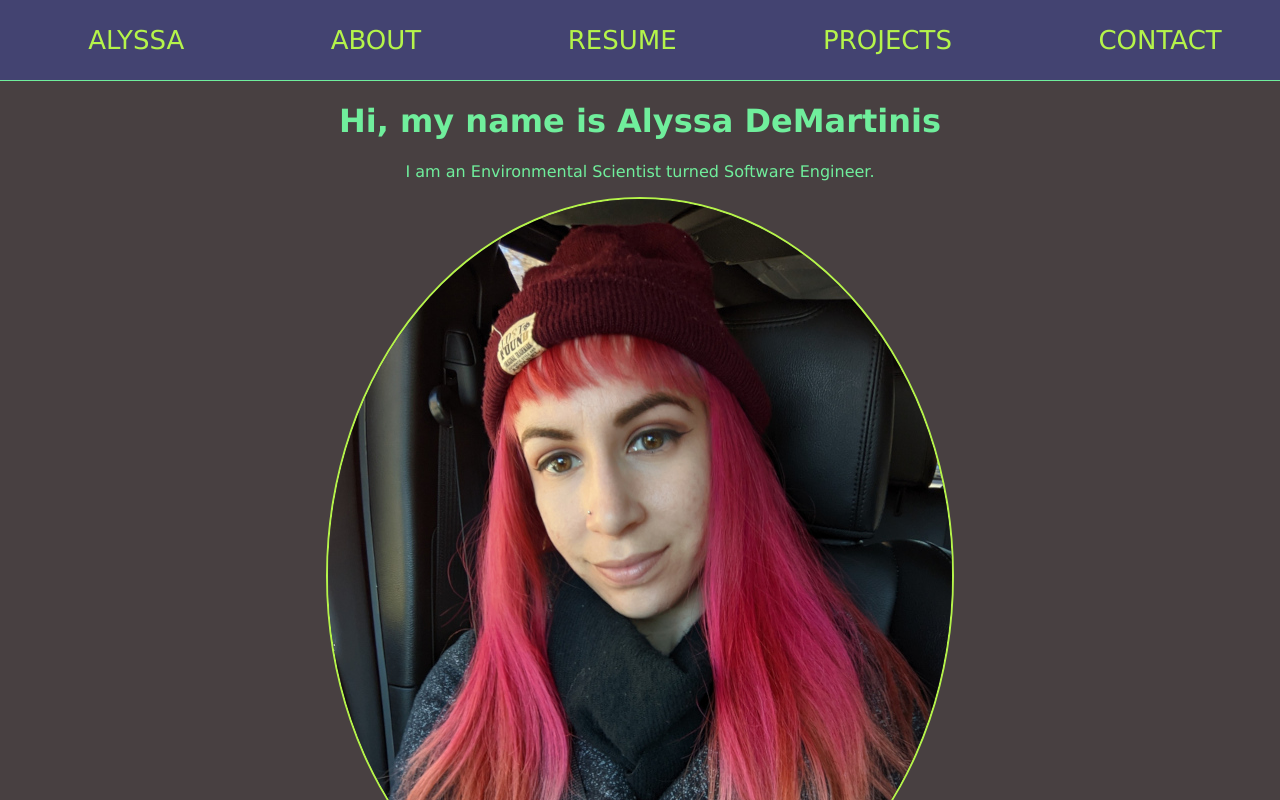
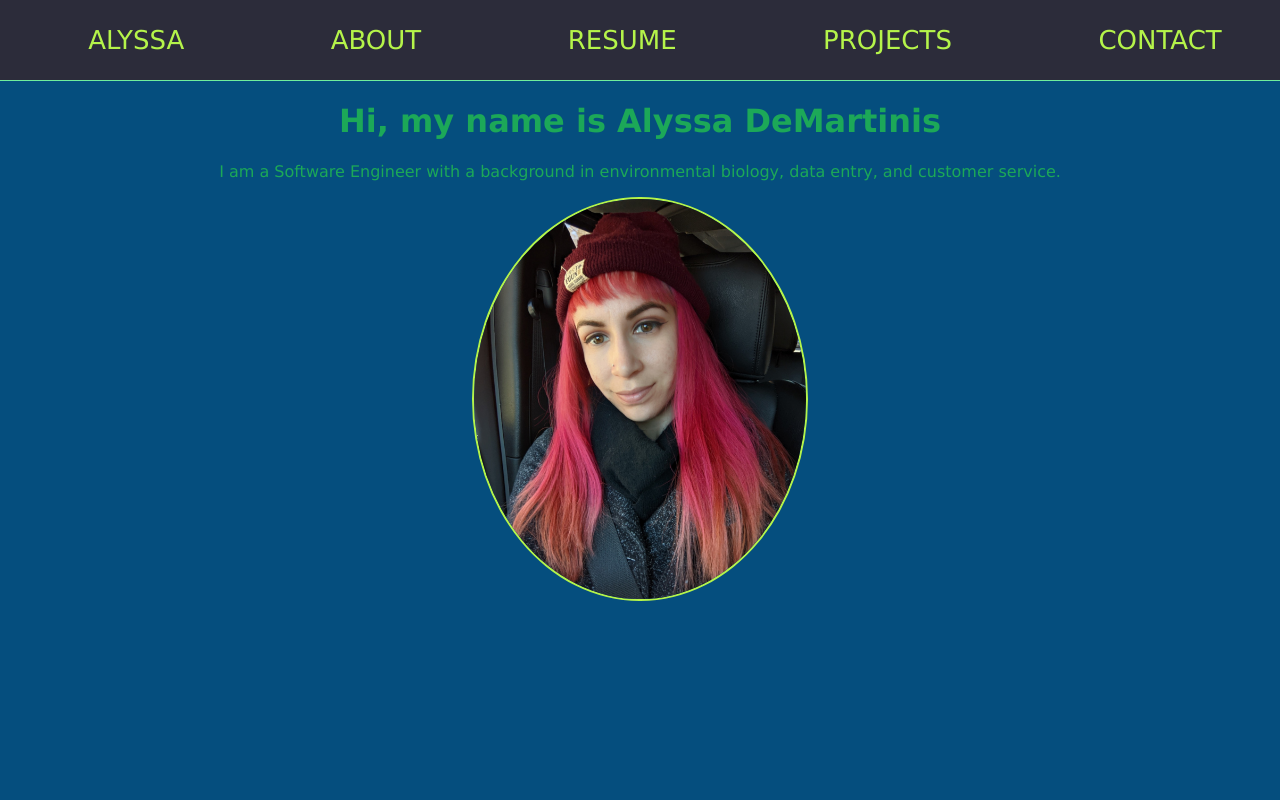
Before and after one commit to cactuspie23/portfolio-react, a React (Create React App) app: page / in a window 1280 px wide. Shown: the top 800 px of the page. Built offline with nearby package versions, Linux system fonts and the light colour scheme.

Commit message:
add project componenets and styling

```diff
--- a/src/App.css
+++ b/src/App.css
@@ -2,6 +2,8 @@
 img {
   border-radius: 50%;
   border: 2px solid #B5F44A;
+  max-height: 400px;
+
 }
 
 .App {
--- a/src/components/NavBar/NavBar.module.css
+++ b/src/components/NavBar/NavBar.module.css
@@ -4,7 +4,7 @@ nav {
   width: 100%;
   padding: 0px 15px;
   border-bottom: 1px solid #70EE9C;
-  background-color: #434371;
+  background-color: #2c2c3a;
   height: 80px;
 }
 
--- /dev/null
+++ b/src/components/ProjectPreview.jsx
@@ -0,0 +1,22 @@
+
+const ProjectPreview = ({title, image}) => {
+  return(
+    <div>
+      <img
+          src={image}
+          alt={title}
+      />
+
+      <section>
+          <h3>
+              {title}
+          </h3>
+          <button>
+              Learn more
+          </button>
+      </section>
+    </div>
+  )
+}
+
+export default ProjectPreview
--- a/src/components/ProjectsList.jsx
+++ b/src/components/ProjectsList.jsx
@@ -1,11 +1,12 @@
+import ProjectPreview from "./ProjectPreview"
 
 const ProjectsList = ({projects}) => {
   return (
     <>
       <ul>
-        {projects.map(project =>
+        {projects.map((project, i) =>
           <li>
-            {project.title}
+            <ProjectPreview key={i} title={project.title} image={project.image} />
           </li>
         )}
       </ul>
--- a/src/index.css
+++ b/src/index.css
@@ -5,9 +5,9 @@ body {
     sans-serif;
   -webkit-font-smoothing: antialiased;
   -moz-osx-font-smoothing: grayscale;
-  background-color: #484041;
+  background-color: #054e7e;
   color: #434371;
-  color: #70ee9c;
+  color: #1ca858;
 }
 
 code {
--- a/src/pages/Home.jsx
+++ b/src/pages/Home.jsx
@@ -2,7 +2,7 @@ const Home = () => {
   return (
     <>
       <h1>Hi, my name is Alyssa DeMartinis</h1>
-      <p>I am an Environmental Scientist turned Software Engineer.</p>
+      <p>I am a Software Engineer with a background in environmental biology, data entry, and customer service.</p>
       <img src='images/profile.jpg' alt='Alyssa' />
     </>
   )
```
Also changed, not shown: src/pages/ProjectDetails.jsx (added).
